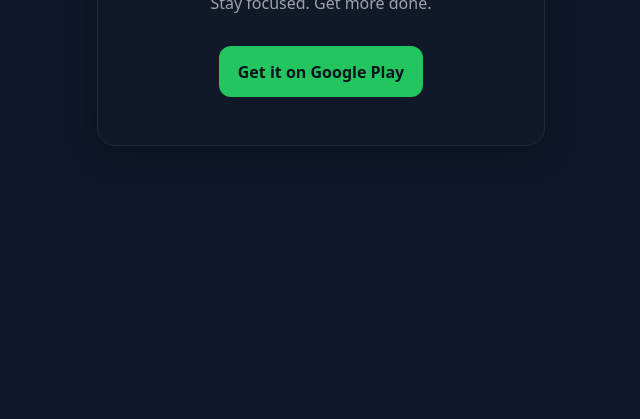
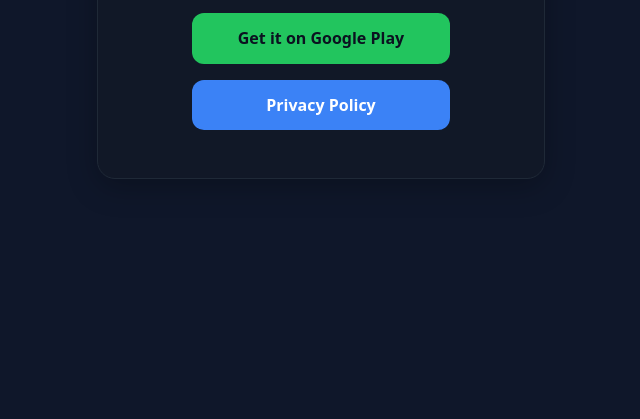
Before and after one commit to DrecxyRL/FocusFlow, a plain HTML site: page index.html in a window 1280 px wide. Shown: the part 381-800 px from the top of the page, without its empty margins (319-959 px from the left). Drawn offline with Linux system fonts and the light colour scheme.

Commit message:
Update index.html

```diff
--- a/index.html
+++ b/index.html
@@ -16,22 +16,40 @@
     }
     h1{margin:0 0 .5rem; font-size:2rem; letter-spacing:.3px}
     p{margin:.25rem 0 2rem; color:#9ca3af}
+    .buttons {
+      display: flex;
+      flex-direction: column;
+      gap: 1rem;
+      align-items: center;
+    }
     a.button{
       display:inline-block; padding:.9rem 1.2rem; border-radius:12px; text-decoration:none; font-weight:600;
       background:#22c55e; color:#0b1220; transition:transform .08s ease, opacity .2s ease;
+      width: 220px; text-align:center;
     }
     a.button:hover{transform:translateY(-1px); opacity:.95}
+    a.secondary{
+      background:#3b82f6; color:#fff;
+    }
+    a.secondary:hover{background:#2563eb;}
   </style>
 </head>
 <body>
   <main class="card">
     <h1>Welcome to FocusFlow</h1>
     <p>Stay focused. Get more done.</p>
-    <a class="button"
-       href="https://play.google.com/store/apps/details?id=com.focusflowexclusive.app"
-       target="_blank" rel="noopener noreferrer">
-      Get it on Google Play
-    </a>
+    <div class="buttons">
+      <a class="button"
+         href="https://play.google.com/store/apps/details?id=com.focusflowexclusive.app"
+         target="_blank" rel="noopener noreferrer">
+        Get it on Google Play
+      </a>
+      <a class="button secondary"
+         href="https://dreccandevelopment.github.io/privacy-policy/"
+         target="_blank" rel="noopener noreferrer">
+        Privacy Policy
+      </a>
+    </div>
   </main>
 </body>
 </html>
```
